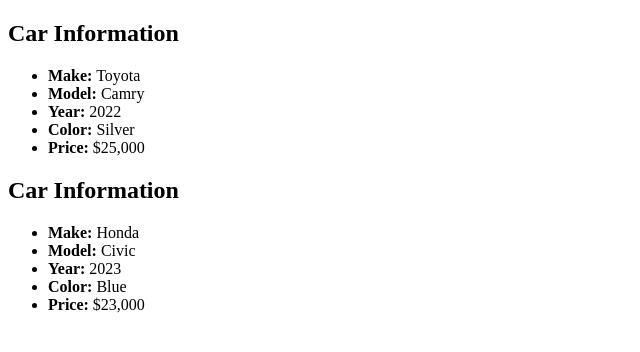
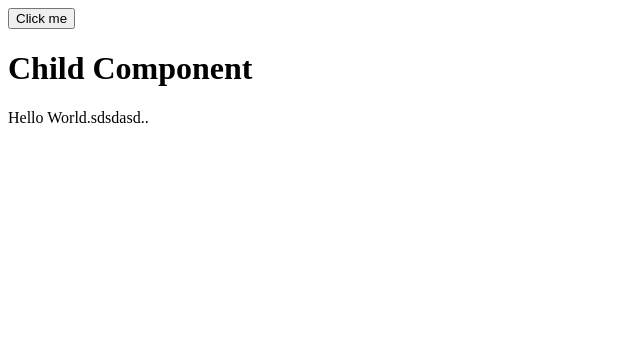
Before and after one commit to qasemB/new_react_education, a React (Vite) app: page / in a window 1280 px wide. Shown: the top 352 px of the page, without its empty margins (0-640 px from the left). Built offline with nearby package versions, Linux system fonts and the light colour scheme.

Commit message:
part-C6-C7-C8-state-rerendering-proptypes

```diff
--- a/eslint.config.js
+++ b/eslint.config.js
@@ -29,6 +29,7 @@ export default [
       ...react.configs['jsx-runtime'].rules,
       ...reactHooks.configs.recommended.rules,
       'react/jsx-no-target-blank': 'off',
+      'react/prop-types': 'off',
       'react-refresh/only-export-components': [
         'warn',
         { allowConstantExport: true },
--- a/src/App.jsx
+++ b/src/App.jsx
@@ -1,10 +1,14 @@
-import Car from "./Car";
-
+import { useState } from "react";
+import ChildComponent from "./ChildComponent";
 const App = () => {
+  const [text, setText] = useState("Hello World.sdsdasd..");
+  const changeText = () => {
+    setText("Hello World");
+  };
   return (
     <div>
-      <Car make="Toyota" model="Camry" year={2022} color="Silver" price="$25,000" />
-      <Car make="Honda" model="Civic" year={2023} color="Blue" price="$23,000" />
+      <button onClick={changeText}>Click me</button>
+      <ChildComponent text={text} />
     </div>
   );
 };
--- a/src/Car.jsx
+++ /dev/null
@@ -1,26 +0,0 @@
-const Car = ({ make, model, year, color, price }) => {
-  return (
-    <div className="car-details">
-      <h2>Car Information</h2>
-      <ul>
-        <li>
-          <strong>Make:</strong> {make}
-        </li>
-        <li>
-          <strong>Model:</strong> {model}
-        </li>
-        <li>
-          <strong>Year:</strong> {year}
-        </li>
-        <li>
-          <strong>Color:</strong> {color}
-        </li>
-        <li>
-          <strong>Price:</strong> {price}
-        </li>
-      </ul>
-    </div>
-  );
-};
-
-export default Car;
--- /dev/null
+++ b/src/ChildComponent.jsx
@@ -0,0 +1,12 @@
+const ChildComponent = ({ text }) => {
+    console.log("Chil Component...");
+
+  return (
+    <div>
+      <h1>Child Component</h1>
+      <p>{text}</p>
+    </div>
+  );
+};
+
+export default ChildComponent;
```
